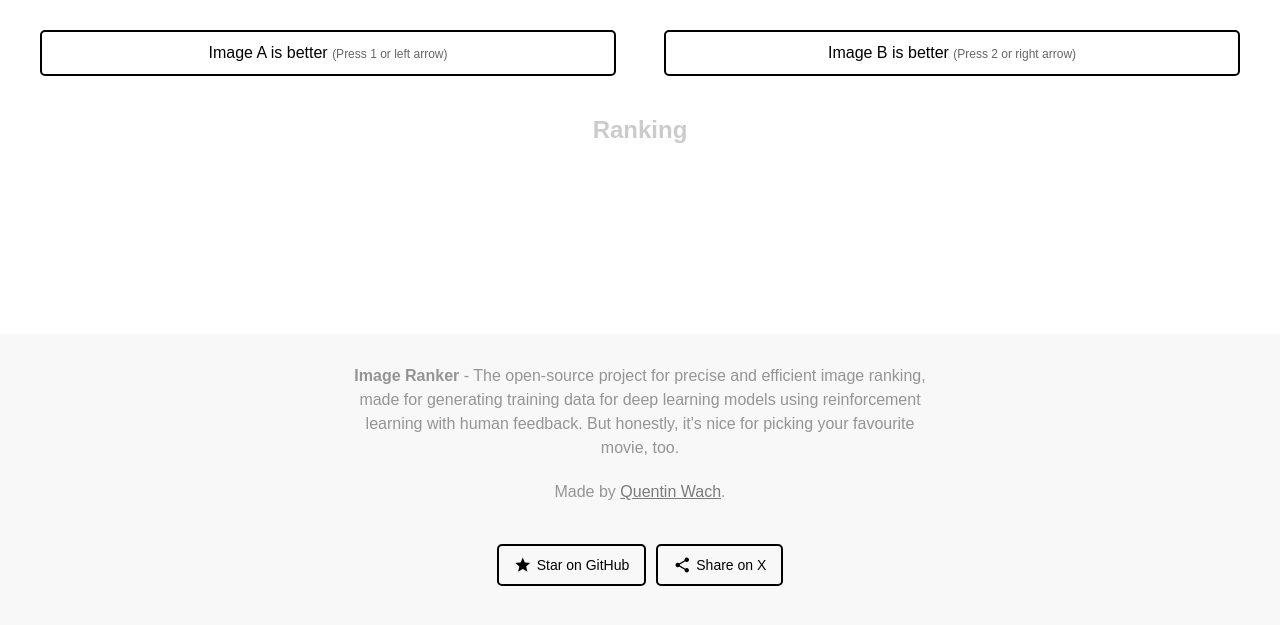
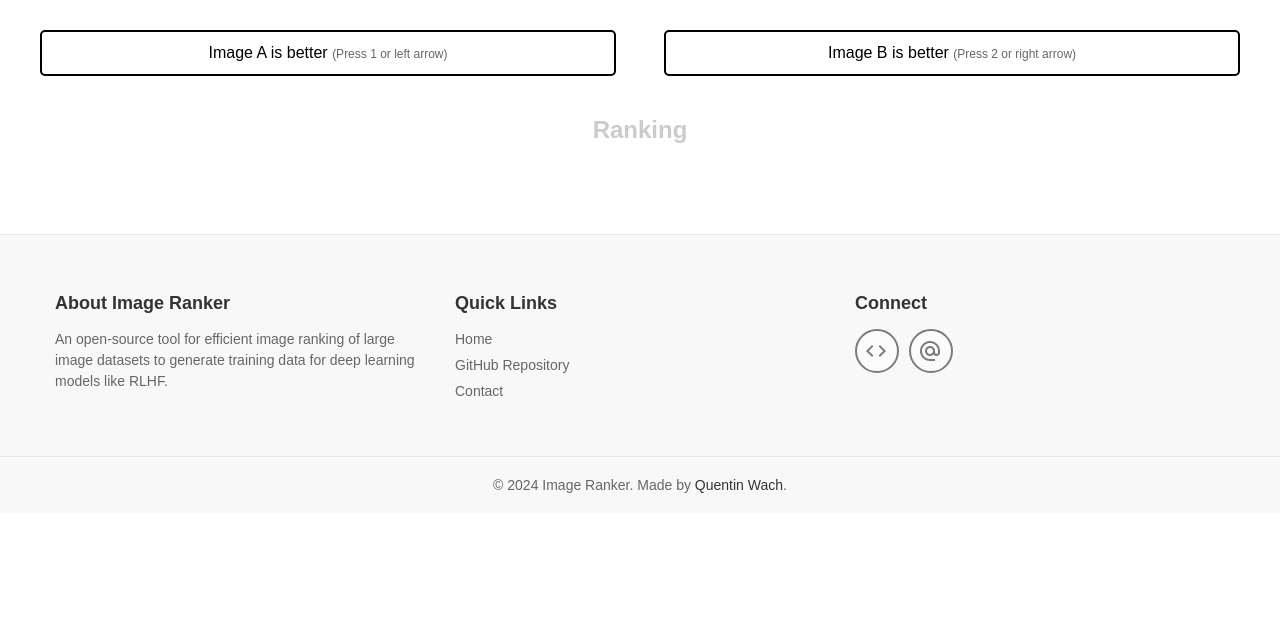
Before and after one commit to QuentinWach/image-ranker, a Flask app: page / in a window 1280 px wide. Shown: the part 68-693 px from the top of the page. Run offline with Flask 3, Linux system fonts and the light colour scheme; data that the repository does not hold is empty.

Commit message:
Small updates. Open features!

```diff
--- a/static/style.css
+++ b/static/style.css
@@ -325,88 +325,111 @@ button:active {
 
 .footer {
     background-color: #f8f8f8;
-    padding: 30px 0;
-    margin-top: 150px;
-    border-top: 0px solid #e7e7e7;
+    padding: 40px 0 20px;
+    margin-top: 50px;
+    border-top: 1px solid #e7e7e7;
 }
 
 .footer-content {
     max-width: 1200px;
     margin: 0 auto;
-    text-align: center;
-    color: #333;
     display: flex;
-    flex-direction: column;
-    align-items: center;
+    justify-content: space-between;
+    flex-wrap: wrap;
+    padding: 0 20px;
 }
 
-.footer p {
+.footer-section {
+    flex: 1;
     margin-bottom: 20px;
-    width: 50%;
-    line-height: 1.5;
-    opacity: 0.5;
-    align-self: center;
+    padding-right: 15px;
+    padding-left: 15px;
+    min-width: 200px;
 }
 
-.footer a {
-    color: #000000;
-    text-decoration: underline;
+.footer-section h3 {
+    font-size: 18px;
+    margin-bottom: 15px;
+    color: #333;
+}
+
+.footer-section p {
+    font-size: 14px;
+    line-height: 1.5;
+    color: #666;
+}
+
+.footer-section ul {
+    list-style-type: none;
+    padding: 0;
+}
+
+.footer-section ul li {
+    margin-bottom: 8px;
+}
+
+.footer-section ul li a {
+    color: #666;
+    text-decoration: none;
+    font-size: 14px;
     transition: color 0.3s ease;
 }
 
-.footer a:hover {
-    color: #000000;
-    text-decoration: underline;
-    text-shadow: 0 0 5px #000000;
+.footer-section ul li a:hover {
+    color: #000;
 }
 
-.footer-buttons {
+.social-icons {
     display: flex;
-    justify-content: center;
     gap: 10px;
-    margin-top: 20px;
 }
 
-.footer-buttons .social-button {
-    padding: 10px 15px;
-    font-size: 14px;
-    background-color: #00000000;
-    color: rgb(0, 0, 0);
-    border: 2px solid #000000;
-    border-radius: 5px;
-    cursor: pointer;
-    transition: background-color 0.1s, transform 0.05s;
-    display: flex;
+.social-icon {
+    display: inline-flex;
     align-items: center;
     justify-content: center;
+    width: 40px;
+    height: 40px;
+    border-radius: 50%;
+    border: 2px solid #000;
+    background-color: #ffffff;
+    opacity: 50%;
+    color: #fff;
+    text-decoration: none;
+    transition: background-color 0.3s ease;
+}
+
+.social-icon:hover {
+    background-color: #000;
+    color: white;
+    opacity: 100%;
+}
+
+.footer-bottom {
+    text-align: center;
+    padding-top: 20px;
+    margin-top: 20px;
+    border-top: 1px solid #e7e7e7;
+    font-size: 14px;
+    color: #666;
+}
+
+.footer-bottom a {
+    color: #333;
     text-decoration: none;
 }
 
-.footer-buttons .social-button:hover {
-    background-color: #000000;
-    color: white;
-    transform: scale(1.02);
-    text-decoration: none;
-}
-
-.footer-buttons .social-button:hover .material-icons {
-    color: white;
-}
-
-.footer-buttons .social-button:active {
-    transform: scale(0.98);
-}
-
-.footer-buttons .material-icons {
-    font-size: 18px;
-    margin-right: 5px;
+.footer-bottom a:hover {
+    text-decoration: underline;
 }
 
 @media (max-width: 768px) {
-    .footer-links a {
-        display: block;
-        margin: 10px auto;
-        max-width: 200px;
+    .footer-content {
+        flex-direction: column;
+    }
+
+    .footer-section {
+        margin-bottom: 30px;
     }
 }
 
--- a/templates/index.html
+++ b/templates/index.html
@@ -54,24 +54,36 @@
         </div>
     </div>
 
-
     <footer class="footer">
         <div class="footer-content">
-            <p><b>Image Ranker</b> - The open-source project for precise and efficient image ranking, made for generating training data for deep learning models using reinforcement learning with human feedback. But honestly, it's nice for picking your favourite movie, too.</p>
-            <p>Made by <a href="https://x.com/QuentinWach" target="_blank" rel="noopener noreferrer">Quentin Wach</a>.</p>
-            <div class="footer-buttons">
-                <a href="https://github.com/QuentinWach/image-ranker" target="_blank" rel="noopener noreferrer" class="social-button github-button">
-                    <span class="material-icons">star</span>
-                    Star on GitHub
-                </a>
-                <a href="https://twitter.com/intent/tweet?text=Check%20out%20this%20awesome%20Image%20Ranker%20project!%20https://github.com/QuentinWach/image-ranker" target="_blank" rel="noopener noreferrer" class="social-button twitter-button">
-                    <span class="material-icons">share</span>
-                    Share on X
-                </a>
+            <div class="footer-section">
+                <h3>About Image Ranker</h3>
+                <p>An open-source tool for efficient image ranking of large image datasets to generate training data for deep learning models like RLHF.</p>
+            </div>
+            <div class="footer-section">
+                <h3>Quick Links</h3>
+                <ul>
+                    <li><a href="#">Home</a></li>
+                    <li><a href="https://github.com/QuentinWach/image-ranker" target="_blank">GitHub Repository</a></li>
+                    <li><a href="https://x.com/QuentinWach">Contact</a></li>
+                </ul>
+            </div>
+            <div class="footer-section">
+                <h3>Connect</h3>
+                <div class="social-icons">
+                    <a href="https://github.com/QuentinWach/image-ranker" target="_blank" class="social-icon github">
+                        <span class="material-icons">code</span>
+                    </a>
+                    <a href="https://x.com/QuentinWach" target="_blank" class="social-icon twitter">
+                        <span class="material-icons">alternate_email</span>
+                    </a>
+                </div>
             </div>
         </div>
+        <div class="footer-bottom">
+            <p>&copy; 2024 Image Ranker. Made by <a href="https://x.com/QuentinWach" target="_blank">Quentin Wach</a>.</p>
+        </div>
     </footer>
-
 
     <script>
         let currentImages = {};
```
Also changed, not shown: OPEN_TODO.md (added, +8 -0 lines), README.md.
